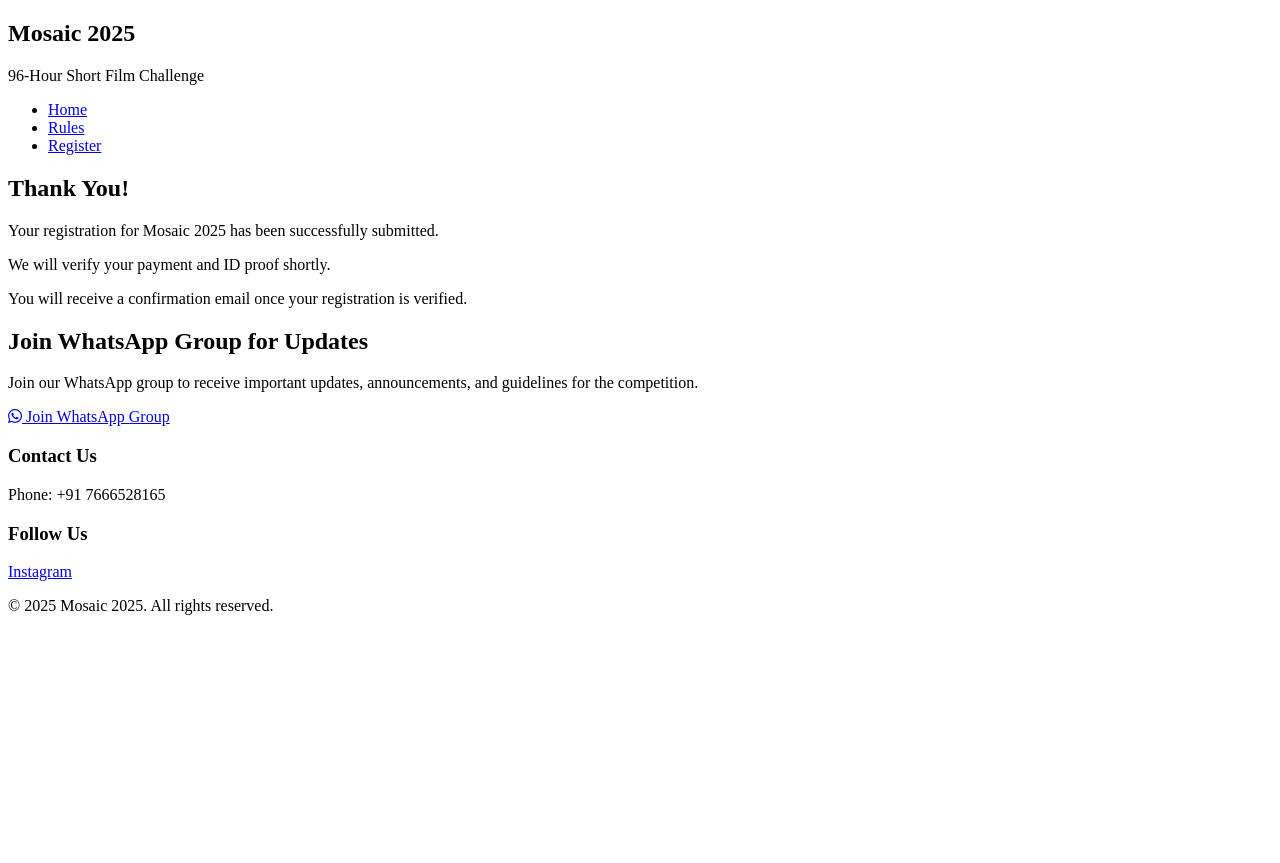
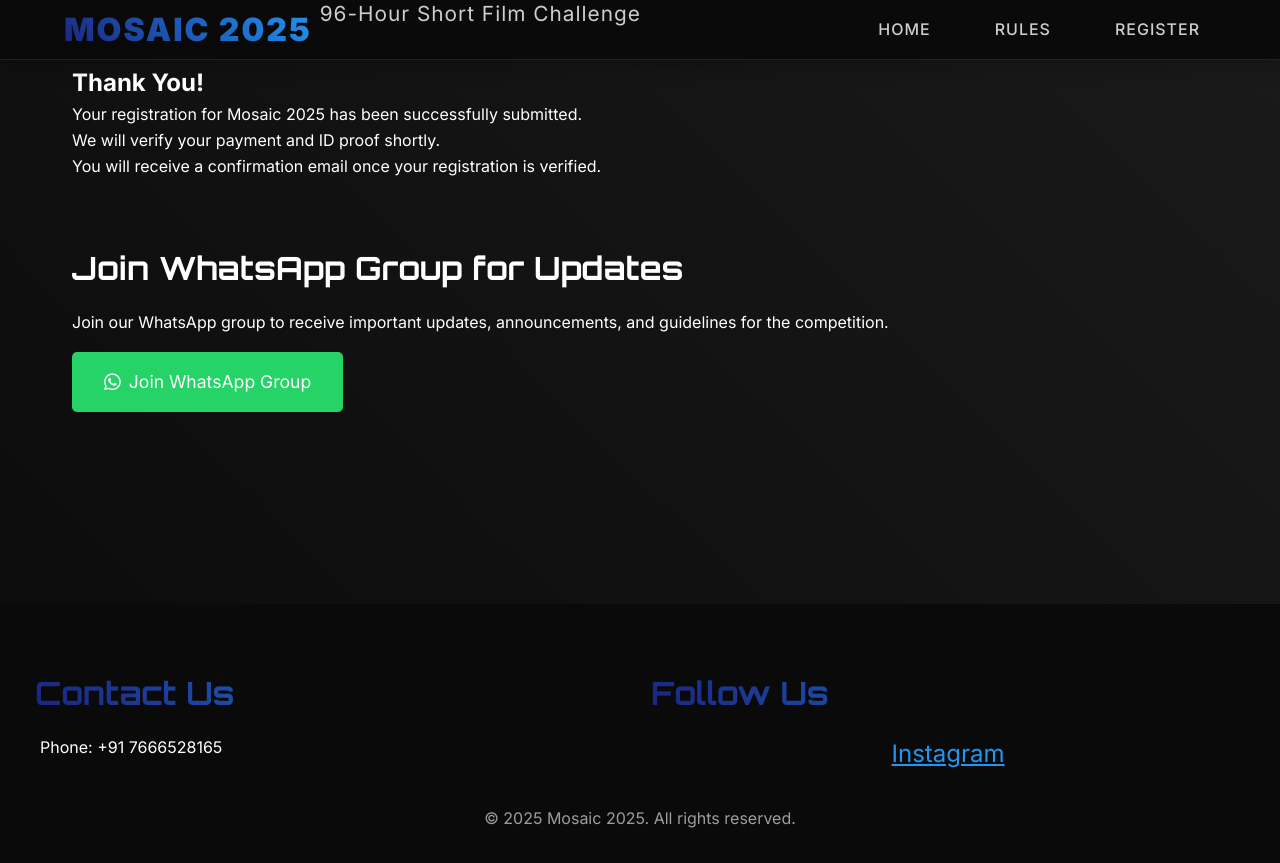
Before and after one commit to keshav165/mosaic-2025, a plain HTML site: page thank-you.html in a window 1280 px wide. Before the commit the page ends 800 px from the top, so only its background shows below. Drawn offline with Linux system fonts and the light colour scheme; the site is published under a folder, as on GitHub Pages, so addresses that start at the root find nothing.

Commit message:
Update CSS paths to relative

```diff
--- a/thank-you.html
+++ b/thank-you.html
@@ -4,7 +4,7 @@
     <meta charset="UTF-8">
     <meta name="viewport" content="width=device-width, initial-scale=1.0">
     <title>Mosaic 2025 - Registration Successful</title>
-    <link rel="stylesheet" href="/styles.css">
+    <link rel="stylesheet" href="styles.css">
     <link rel="stylesheet" href="https://cdnjs.cloudflare.com/ajax/libs/font-awesome/5.15.4/css/all.min.css">
 </head>
 <body>
@@ -50,7 +50,7 @@
             <div class="footer-section">
                 <h3>Follow Us</h3>
                 <div class="social-links">
-                    <a href="https://www.instagram.com/mosaic.gcet?igsh=MzV5eXZvMnVlNjN4" class="social-icon">Instagram</a>
+                    <a href="https://www.instagram.com/mosaic.gcet?igshid=MzV5eXZvMnVlNjN4" class="social-icon">Instagram</a>
                 </div>
             </div>
         </div>
```
Also changed, not shown: index.html (+1 -1 lines), register.html (+1 -1 lines), rules.html (+1 -1 lines).
